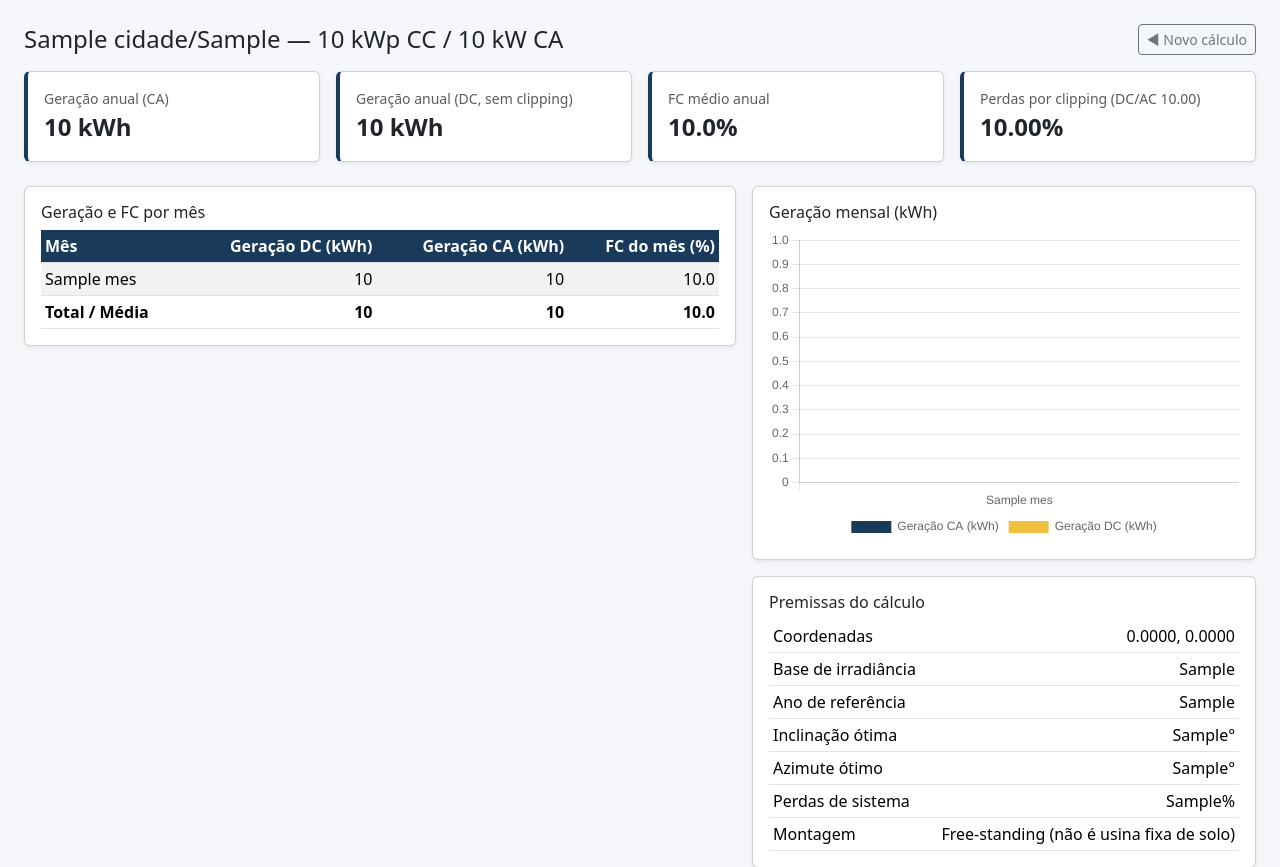
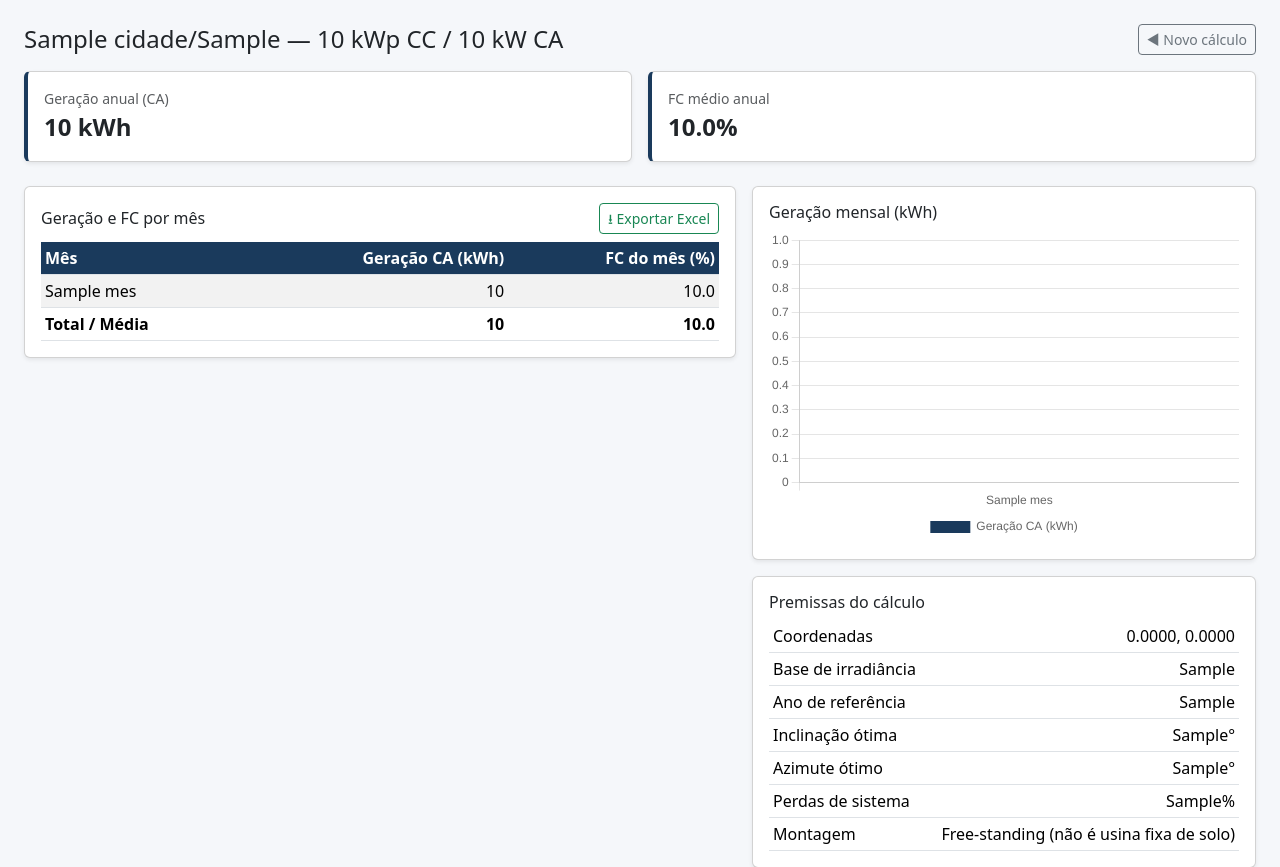
Before and after one commit to Relicetti/claude-code-workspace, a Flask app: template estimativa-geracao-solar/templates/resultado.html in a window 1280 px wide. Shown: the part 56-923 px from the top of the page. Run offline with Flask 3, Linux system fonts and the light colour scheme; the template is opened without the code that fills it: most values are stand-ins (such as "Sample title", 1, 10 or a date in 2020); parts of the project's set-up code (start-up, migrations or seed data) failed here and were passed over.

Commit message:
feat(estimativa-geracao-solar): remove geração DC do resultado e adiciona exportação Excel
Foco só na geração CA (o que importa pro usuário); DC continua sendo
usado internamente pro cálculo de clipping. Botão "Exportar Excel"
na tela de resultado gera planilha .xlsx com geração e FC por mês.

Co-Authored-By: Claude Sonnet 5 <noreply@anthropic.com>

```diff
--- a/estimativa-geracao-solar/app.py
+++ b/estimativa-geracao-solar/app.py
@@ -1,6 +1,9 @@
+import io
 import os
 
-from flask import Flask, jsonify, render_template, request
+from flask import Flask, jsonify, render_template, request, send_file
+from openpyxl import Workbook
+from openpyxl.styles import Font
 
 import geracao
 
@@ -18,14 +21,18 @@ def cidades():
     return jsonify([c["nome"] for c in geracao.listar_cidades(uf)])
 
 
+def _ler_parametros(dados):
+    uf = dados.get("uf", "")
+    cidade = dados.get("cidade", "")
+    potencia_cc = float(str(dados["potencia_cc"]).replace(",", "."))
+    potencia_ca = float(str(dados["potencia_ca"]).replace(",", "."))
+    return uf, cidade, potencia_cc, potencia_ca
+
+
 @app.route("/calcular", methods=["POST"])
 def calcular():
-    uf = request.form.get("uf", "")
-    cidade = request.form.get("cidade", "")
-
     try:
-        potencia_cc = float(request.form["potencia_cc"].replace(",", "."))
-        potencia_ca = float(request.form["potencia_ca"].replace(",", "."))
+        uf, cidade, potencia_cc, potencia_ca = _ler_parametros(request.form)
     except (KeyError, ValueError):
         return render_template("index.html", estados=geracao.listar_estados(),
                                 erro="Informe Potência CC e Potência CA válidas.")
@@ -50,6 +57,54 @@ def calcular():
     )
 
 
+@app.route("/exportar-excel")
+def exportar_excel():
+    uf, cidade, potencia_cc, potencia_ca = _ler_parametros(request.args)
+
+    coords = geracao.buscar_coordenadas(uf, cidade)
+    if not coords:
+        return f"Cidade '{cidade}' não encontrada em {uf}.", 404
+    lat, lon = coords
+    resultado = geracao.calcular_geracao(lat, lon, potencia_cc, potencia_ca)
+
+    wb = Workbook()
+    ws = wb.active
+    ws.title = "Geração CA"
+
+    ws.append([f"Estimativa de Geração — {cidade}/{uf}"])
+    ws["A1"].font = Font(bold=True, size=13)
+    ws.append([f"Potência CC: {potencia_cc:g} kWp   |   Potência CA: {potencia_ca:g} kW"])
+    ws.append([])
+
+    cabecalho = ["Mês", "Geração CA (kWh)", "FC do mês (%)"]
+    ws.append(cabecalho)
+    for cel in ws[4]:
+        cel.font = Font(bold=True)
+
+    for m in resultado["meses"]:
+        ws.append([m["mes"], round(m["energia_ca_kwh"], 1), round(m["fc"], 1)])
+
+    linha_total = ["Total / Média", round(resultado["energia_ca_total_kwh"], 1), round(resultado["fc_medio_anual"], 1)]
+    ws.append(linha_total)
+    for cel in ws[ws.max_row]:
+        cel.font = Font(bold=True)
+
+    for col, largura in zip("ABC", (18, 20, 16)):
+        ws.column_dimensions[col].width = largura
+
+    buffer = io.BytesIO()
+    wb.save(buffer)
+    buffer.seek(0)
+
+    nome_arquivo = f"geracao_{cidade}_{uf}.xlsx".replace(" ", "_")
+    return send_file(
+        buffer,
+        as_attachment=True,
+        download_name=nome_arquivo,
+        mimetype="application/vnd.openxmlformats-officedocument.spreadsheetml.sheet",
+    )
+
+
 if __name__ == "__main__":
     port = int(os.environ.get("PORT", 5003))
     debug = os.environ.get("FLASK_DEBUG", "0") == "1"
--- a/estimativa-geracao-solar/requirements.txt
+++ b/estimativa-geracao-solar/requirements.txt
@@ -1,2 +1,3 @@
 Flask==3.0.3
 requests==2.32.3
+openpyxl==3.1.5
--- a/estimativa-geracao-solar/templates/resultado.html
+++ b/estimativa-geracao-solar/templates/resultado.html
@@ -7,7 +7,7 @@
 </div>
 
 <div class="row g-3 mb-4">
-  <div class="col-md-3">
+  <div class="col-md-6">
     <div class="card card-resumo shadow-sm h-100">
       <div class="card-body">
         <div class="text-muted small">Geração anual (CA)</div>
@@ -15,27 +15,11 @@
       </div>
     </div>
   </div>
-  <div class="col-md-3">
-    <div class="card card-resumo shadow-sm h-100">
-      <div class="card-body">
-        <div class="text-muted small">Geração anual (DC, sem clipping)</div>
-        <div class="fs-4 fw-bold">{{ "{:,.0f}".format(r.energia_dc_total_kwh).replace(",", ".") }} kWh</div>
-      </div>
-    </div>
-  </div>
-  <div class="col-md-3">
+  <div class="col-md-6">
     <div class="card card-resumo shadow-sm h-100">
       <div class="card-body">
         <div class="text-muted small">FC médio anual</div>
         <div class="fs-4 fw-bold">{{ "%.1f"|format(r.fc_medio_anual) }}%</div>
-      </div>
-    </div>
-  </div>
-  <div class="col-md-3">
-    <div class="card card-resumo shadow-sm h-100">
-      <div class="card-body">
-        <div class="text-muted small">Perdas por clipping (DC/AC {{ "%.2f"|format(r.dc_ac_ratio) }})</div>
-        <div class="fs-4 fw-bold">{{ "%.2f"|format(r.perdas_clipping_pct) }}%</div>
       </div>
     </div>
   </div>
@@ -45,12 +29,16 @@
   <div class="col-lg-7">
     <div class="card shadow-sm">
       <div class="card-body">
-        <h6 class="card-title">Geração e FC por mês</h6>
-        <table class="table table-sm table-striped align-middle mb-0">
+        <div class="d-flex justify-content-between align-items-center">
+          <h6 class="card-title mb-0">Geração e FC por mês</h6>
+          <a class="btn btn-outline-success btn-sm" href="{{ url_for('exportar_excel', uf=uf, cidade=cidade, potencia_cc=potencia_cc, potencia_ca=potencia_ca) }}">
+            ⭳ Exportar Excel
+          </a>
+        </div>
+        <table class="table table-sm table-striped align-middle mb-0 mt-2">
           <thead>
             <tr>
               <th>Mês</th>
-              <th class="text-end">Geração DC (kWh)</th>
               <th class="text-end">Geração CA (kWh)</th>
               <th class="text-end">FC do mês (%)</th>
             </tr>
@@ -59,7 +47,6 @@
             {% for m in r.meses %}
             <tr>
               <td>{{ m.mes }}</td>
-              <td class="text-end">{{ "{:,.0f}".format(m.energia_dc_kwh).replace(",", ".") }}</td>
               <td class="text-end">{{ "{:,.0f}".format(m.energia_ca_kwh).replace(",", ".") }}</td>
               <td class="text-end">{{ "%.1f"|format(m.fc) }}</td>
             </tr>
@@ -68,7 +55,6 @@
           <tfoot>
             <tr class="fw-bold">
               <td>Total / Média</td>
-              <td class="text-end">{{ "{:,.0f}".format(r.energia_dc_total_kwh).replace(",", ".") }}</td>
               <td class="text-end">{{ "{:,.0f}".format(r.energia_ca_total_kwh).replace(",", ".") }}</td>
               <td class="text-end">{{ "%.1f"|format(r.fc_medio_anual) }}</td>
             </tr>
@@ -118,11 +104,6 @@
           data: [{% for m in r.meses %}{{ m.energia_ca_kwh }},{% endfor %}],
           backgroundColor: '#1a3a5c',
         },
-        {
-          label: 'Geração DC (kWh)',
-          data: [{% for m in r.meses %}{{ m.energia_dc_kwh }},{% endfor %}],
-          backgroundColor: '#f0c040',
-        },
       ],
     },
     options: {
```
